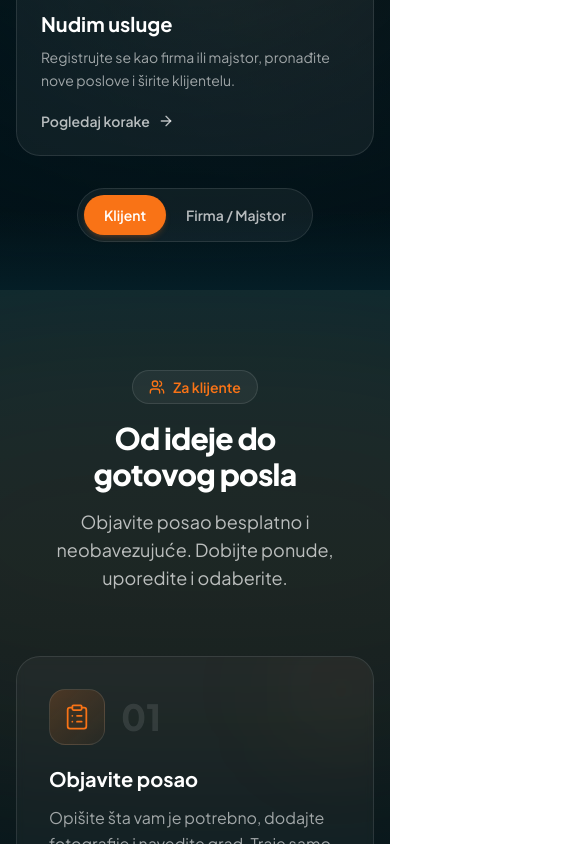
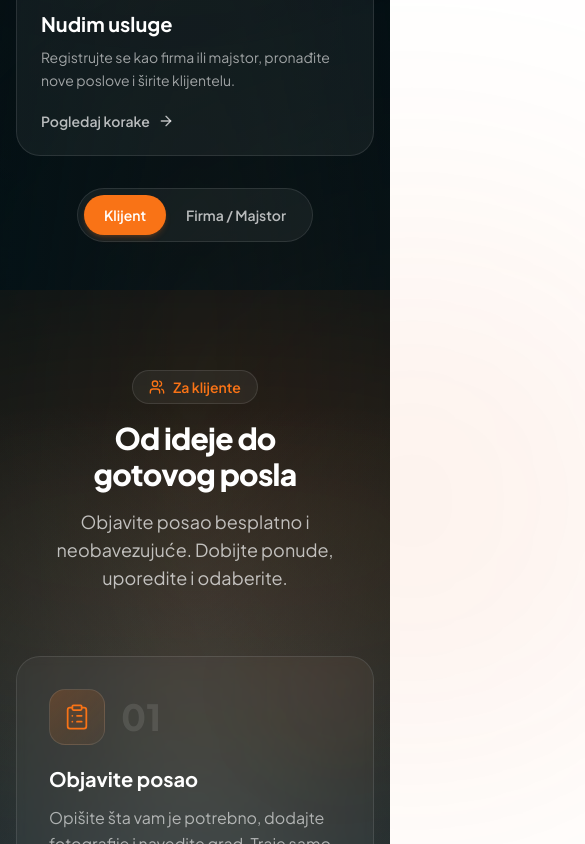
Before and after one commit to ocjenime/zaposli.ba, a Next.js app: page /kako-funkcionise in a window 390 px wide. Shown: the part 860-1704 px from the top of the page, 585 px wide, since content can reach past the window. Built offline with nearby package versions, Linux system fonts and the light colour scheme; no server answers.

Commit message:
fix: shared continuous background canvas for hero and steps

```diff
--- a/app/kako-funkcionise/HowItWorksContent.tsx
+++ b/app/kako-funkcionise/HowItWorksContent.tsx
@@ -133,27 +133,30 @@ export default function HowItWorksContent() {
   return (
     <>
       <main className="flex-grow">
-        {/* Animated Higgsfield hero with role selector */}
-        <section className="relative min-h-[840px] lg:min-h-[900px] flex flex-col overflow-hidden">
-          {/* Abstract animated background - gradient flows into the steps section */}
-          <div className="absolute inset-0 bg-gradient-to-b from-ink via-ink-900 to-ink-800" />
+        {/* Shared Higgsfield background wrapper: one continuous canvas for hero + steps */}
+        <div className="relative">
+          {/* Continuous gradient background */}
+          <div className="absolute inset-0 bg-gradient-to-b from-ink via-ink-900 via-ink-800 via-ink-950 to-cloud" />
 
-          {/* Subtle mesh/noise pattern */}
+          {/* Subtle mesh/noise pattern spanning both sections */}
           <div className="absolute inset-0 opacity-[0.07] bg-[radial-gradient(circle_at_30%_30%,rgba(249,115,22,0.5),transparent_35%),radial-gradient(circle_at_70%_70%,rgba(251,191,36,0.4),transparent_35%),radial-gradient(circle_at_50%_50%,rgba(255,255,255,0.2),transparent_40%)]" />
 
-          {/* Animated gradient orbs */}
+          {/* Animated gradient orbs spanning both sections */}
           {mounted && (
             <>
-              <div className="pointer-events-none absolute -left-20 top-1/4 h-[28rem] w-[28rem] rounded-full bg-brand-orange/15 blur-[120px] animate-float-orb" />
-              <div className="pointer-events-none absolute right-0 top-0 h-[24rem] w-[24rem] rounded-full bg-brand-amber/10 blur-[100px] animate-float-orb-slow" style={{ animationDelay: '-5s' }} />
-              <div className="pointer-events-none absolute bottom-0 left-1/3 h-[32rem] w-[32rem] rounded-full bg-orange-600/10 blur-[140px] animate-float-orb-reverse" style={{ animationDelay: '-10s' }} />
-              <div className="pointer-events-none absolute top-1/2 right-1/4 h-64 w-64 rounded-full bg-amber-500/8 blur-[90px] animate-float-orb" style={{ animationDelay: '-15s' }} />
+              <div className="pointer-events-none absolute -left-20 top-[10%] h-[28rem] w-[28rem] rounded-full bg-brand-orange/15 blur-[120px] animate-float-orb" />
+              <div className="pointer-events-none absolute right-0 top-[5%] h-[24rem] w-[24rem] rounded-full bg-brand-amber/10 blur-[100px] animate-float-orb-slow" style={{ animationDelay: '-5s' }} />
+              <div className="pointer-events-none absolute top-[45%] left-1/3 h-[32rem] w-[32rem] rounded-full bg-orange-600/10 blur-[140px] animate-float-orb-reverse" style={{ animationDelay: '-10s' }} />
+              <div className="pointer-events-none absolute top-[35%] right-1/4 h-64 w-64 rounded-full bg-amber-500/8 blur-[90px] animate-float-orb" style={{ animationDelay: '-15s' }} />
             </>
           )}
 
-          {/* Cinematic vignette overlays */}
+          {/* Cinematic vignette overlays spanning both sections */}
           <div className="absolute inset-0 bg-[radial-gradient(ellipse_at_center,transparent_0%,rgba(2,17,23,0.6)_100%)]" />
           <div className="absolute inset-0 bg-gradient-to-t from-ink via-transparent to-black/40" />
+
+          {/* Animated Higgsfield hero with role selector */}
+          <section className="relative min-h-[840px] lg:min-h-[900px] flex flex-col overflow-hidden bg-transparent">
 
           {/* Hero content */}
           <div className="relative z-20 flex-1 flex items-center">
@@ -291,19 +294,17 @@ export default function HowItWorksContent() {
             </div>
           </div>
 
-          {/* Soft bottom glow that melts into the steps section */}
-          <div className="absolute bottom-0 left-0 right-0 h-40 md:h-56 bg-gradient-to-t from-ink-800/60 via-transparent to-transparent z-10" />
           </section>
 
-        {/* Steps - continues hero gradient and flows into Benefits */}
+          {/* Steps - transparent so shared background flows through */}
           <section
             ref={stepsRef}
             id="koraci"
-          className="relative py-20 md:py-28 overflow-hidden bg-gradient-to-b from-ink-800 via-ink-950 to-cloud"
+            className="relative py-20 md:py-28 overflow-hidden bg-transparent"
           >
             <div className="absolute top-0 left-1/2 -translate-x-1/2 w-[900px] h-[500px] bg-brand-orange/10 rounded-full blur-[120px]" />
 
-          <div className="relative mx-auto max-w-6xl px-4 sm:px-6 lg:px-8">
+          <div className="relative z-10 mx-auto max-w-6xl px-4 sm:px-6 lg:px-8">
             <div className="text-center max-w-2xl mx-auto mb-16">
               <span
                 className={`inline-flex items-center gap-2 px-4 py-1.5 rounded-full border border-white/10 bg-white/5 text-sm font-semibold mb-4 ${
@@ -361,9 +362,8 @@ export default function HowItWorksContent() {
             </div>
           </div>
 
-          {/* Soft fade into Benefits section */}
-          <div className="absolute bottom-0 left-0 right-0 h-32 md:h-48 bg-gradient-to-t from-cloud to-transparent pointer-events-none" />
         </section>
+        </div>
 
         {/* Benefits */}
         <section className="relative py-20 md:py-28 overflow-hidden bg-cloud">
```
Lines whose indentation alone changed are shown as unchanged.
